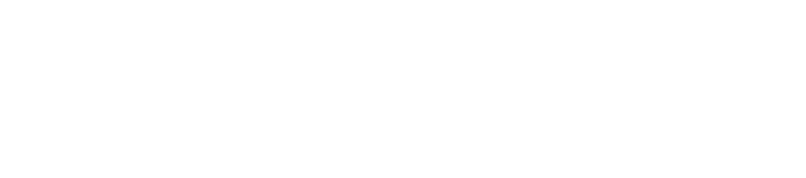
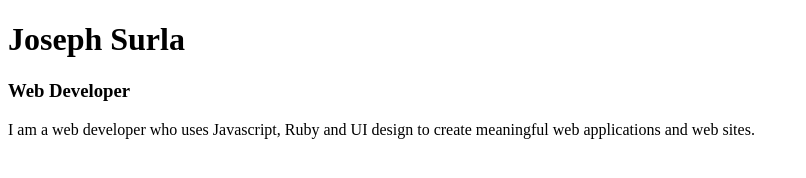
Before and after one commit to surla/surla.github.io, a plain HTML site: page index.html in a window 1280 px wide. Shown: the whole page, without its empty margins (0-806 px from the left). Drawn offline with Linux system fonts and the light colour scheme.

Commit message:
Add paragraph to describe who I am

```diff
--- a/index.html
+++ b/index.html
@@ -7,6 +7,15 @@
   <title>Joseph Surla &vert; Web Developer</title>
 </head>
 <body>
+  <header>
+    <h1>Joseph Surla</h1>
+    <h3>Web Developer</h3>
+<section>
+  <p>
+     I am a web developer who uses Javascript, Ruby and UI design to create
+     meaningful web applications and web sites.
+  </p>
+</section>
 
 </body>
 </html>
```
